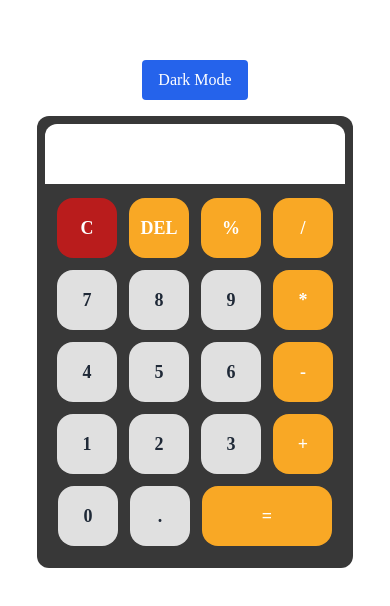
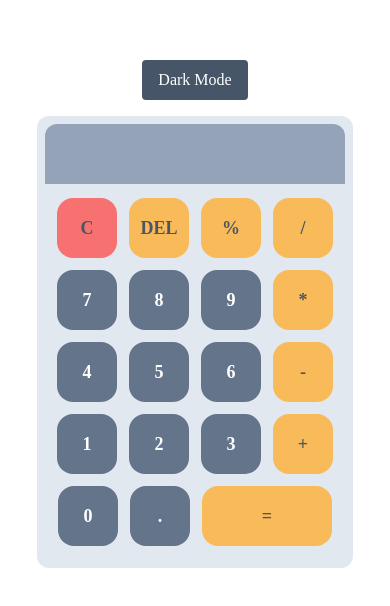
Before and after one commit to Framzy/Project-Website-Simple-Calculator, a website: page index.html in a window 390 px wide. Shown: the part 108-714 px from the top of the page. Drawn offline with Linux system fonts and the light colour scheme.

Commit message:
feat: enhance responsive design and update button styles for dark mode support

```diff
--- a/index.html
+++ b/index.html
@@ -6,18 +6,20 @@
     <title>Calculator</title>
     <link href="/dist/output.css" rel="stylesheet" />
   </head>
-  <body
-    class="flex flex-col justify-center items-center h-screen bg-slate-50 dark:bg-[#8f8f8f] font-[poppins]"
+  <body class="flex flex-col justify-center items-center font-[poppins]">
+    <div
+      class="bg-white dark:bg-[#858585] flex justify-center items-center flex-col w-screen h-screen"
     >
       <!-- Toggle Dark Mode -->
       <button
+        type="button"
         id="toggle-dark"
-      class="mb-4 px-4 py-2 rounded bg-blue-600 text-white hover:bg-blue-700"
+        class="mb-4 px-4 py-2 rounded bg-slate-600 dark:bg-slate-200 text-white dark:text-slate-800 hover:bg-slate-800 dark:hover:bg-slate-300"
       >
         Dark Mode
       </button>
       <div
-      class="flex flex-col justify-center items-center bg-[#383838] rounded-xl p-2"
+        class="flex flex-col justify-center items-center bg-slate-200 dark:bg-[#383838] rounded-xl p-2"
       >
         <!-- Display -->
         <input
@@ -51,6 +53,7 @@
           <button class="btn equal">=</button>
         </div>
       </div>
+    </div>
 
     <script src="src/script.js"></script>
     <script src="src/theme-mode.js"></script>
--- a/src/input.css
+++ b/src/input.css
@@ -4,7 +4,7 @@
 
 @layer components {
   .display {
-    @apply bg-white w-[300px] h-[50px] p-[30px] text-right text-black text-2xl
+    @apply bg-slate-400 dark:bg-white w-[300px] h-[50px] p-[30px] text-right text-slate-100 dark:text-slate-900 text-2xl
            rounded-t-xl border-none focus:outline-none;
   }
 
@@ -13,18 +13,18 @@
   }
 
   .btn {
-    @apply w-[60px] h-[60px] m-1.5 rounded-2xl bg-[#e0e0e0] hover:bg-gray-300
-           text-lg font-bold text-gray-800;
+    @apply w-[60px] h-[60px] m-1.5 rounded-2xl bg-slate-500 dark:bg-[#e0e0e0]  hover:bg-gray-300
+           text-lg font-bold text-white dark:text-gray-800;
   }
 
   .btn.operator,
   .delete,
   .equal {
-    @apply bg-[#f9a825] text-white;
+    @apply bg-[#f9bb59] text-gray-600 dark:bg-[#f9a825] dark:text-white;
   }
 
   .btn.clear {
-    @apply bg-red-700 text-white;
+    @apply bg-red-400 text-gray-600 dark:bg-red-700 dark:text-white;
   }
 
   .btn.equal {
```
Also changed, not shown: dist/output.css. Lines whose indentation alone changed are shown as unchanged.
